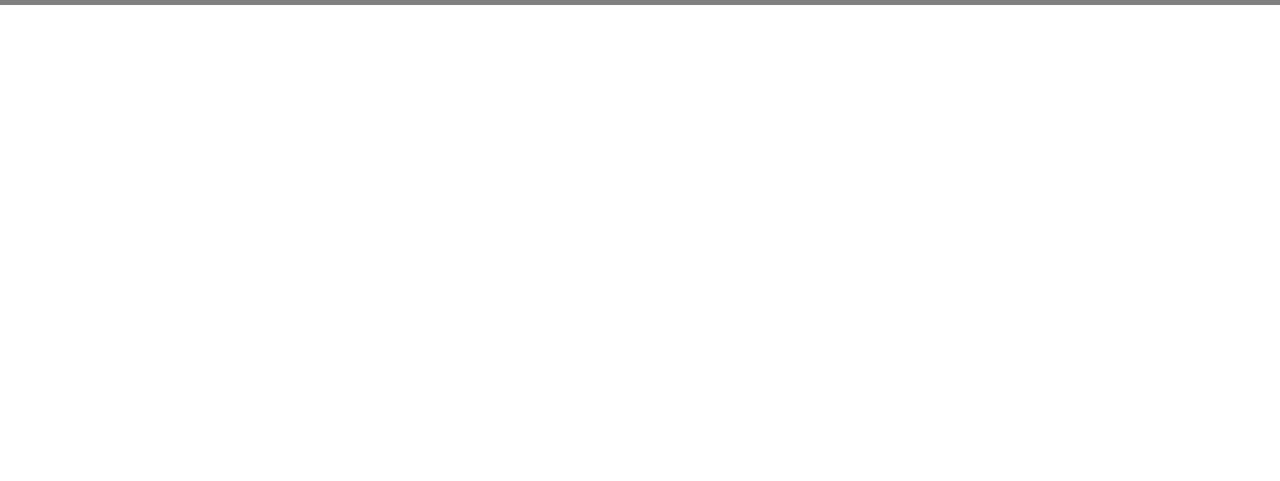
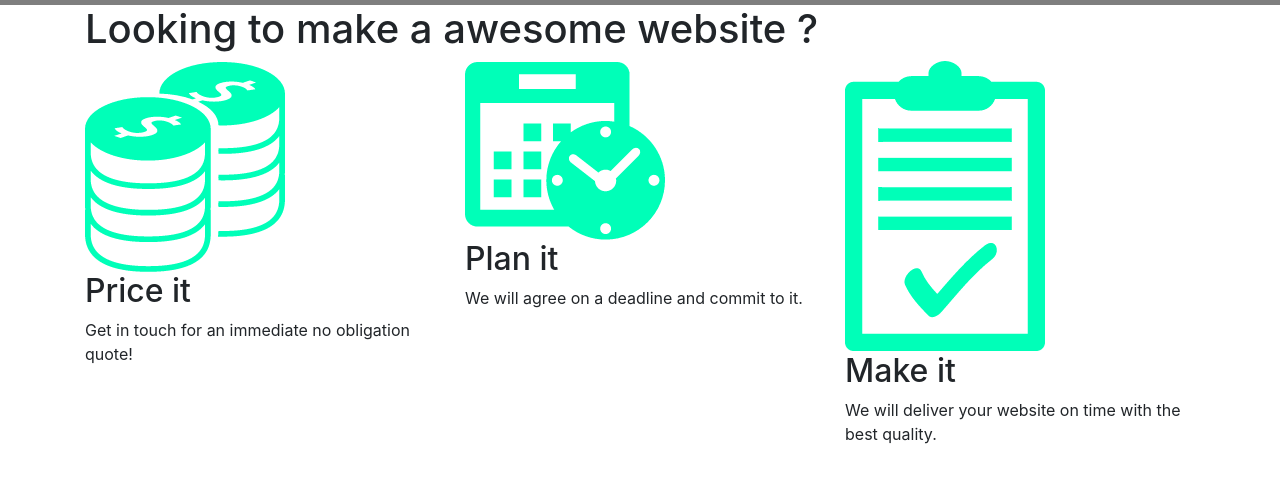
Before and after one commit to join2akshay/company-website, a plain HTML site: page index.html in a window 1280 px wide. Shown: the part 57-538 px from the top of the page. Drawn offline with nearby package versions, Linux system fonts and the light colour scheme.

Commit message:
Update index.html

```diff
--- a/index.html
+++ b/index.html
@@ -36,6 +36,21 @@
             </div>
           </nav>
 
+     <div class="container">
+   <div class="row">
+              <div class="col-md-12"><h1>Looking to make a awesome website ?</h1></div>
+            </div>
+              <div class="row second">
+              <div class="col-md-4 content"><img src="images/money.png" class="image"><h2>Price it</h2>
+               <span class="des text-center"> Get in touch for an immediate no obligation quote!</span></div>
+                <div class="col-md-4 content"><img src="images/plan.png" class="image"><h2>Plan it</h2>
+                  <span class="des">We will agree on a deadline and commit to it.</span></div>
+                  <div class="col-md-4 content"><img src="images/finish.png" class="image"><h2>Make it</h2>
+                    <span class="des">We will deliver your website on time with the best quality.</span></div>
+            </div>
+
+          </div>
+
 
     <!-- Optional JavaScript -->
     <!-- jQuery first, then Popper.js, then Bootstrap JS -->
```
